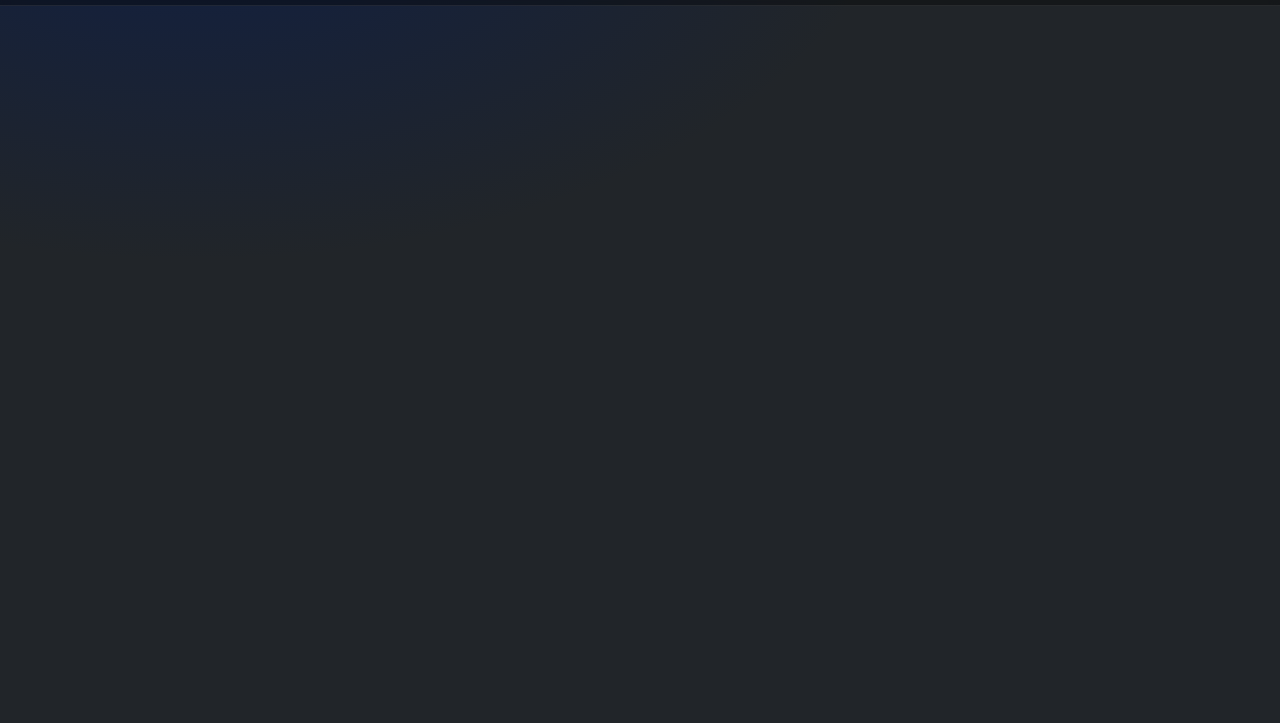
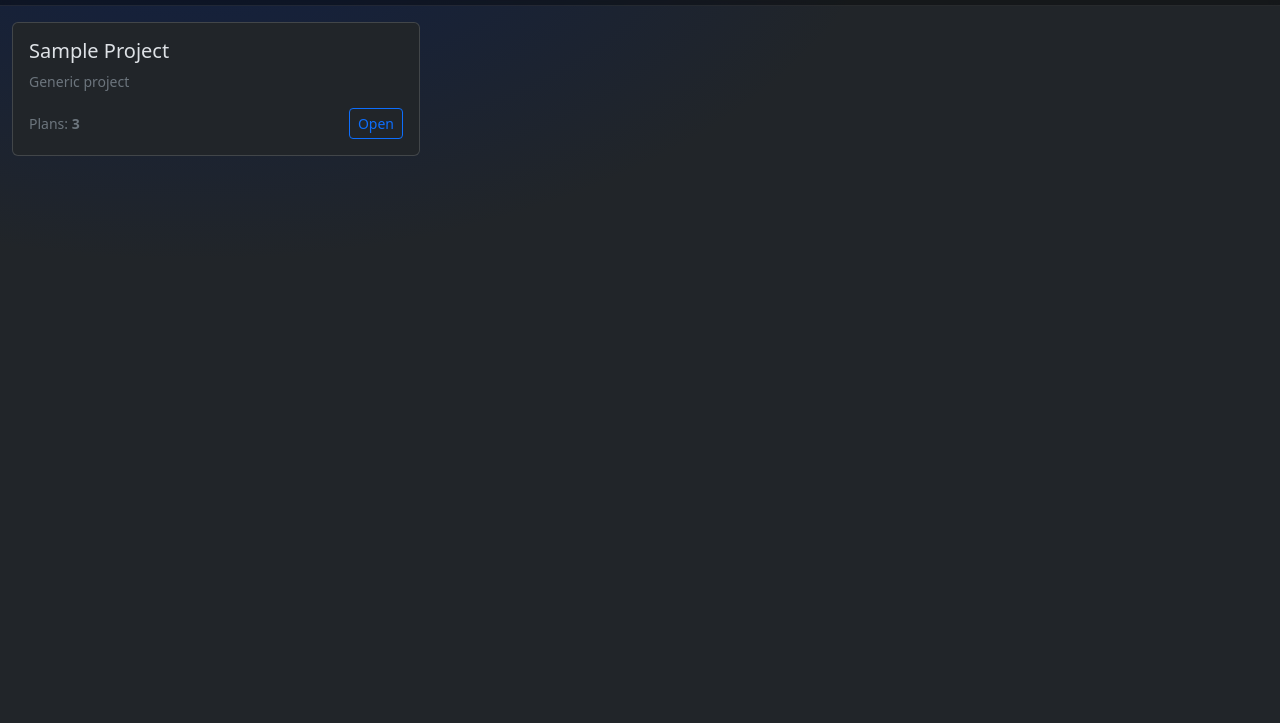
Before and after one commit to mohamedsalahnassar/Project-Planner, a website: page Project_Planner_App.html in a window 1280 px wide. Shown: the part 77-800 px from the top of the page. Drawn offline with nearby package versions, Linux system fonts and the light colour scheme.

Commit message:
Fix state replacement and restore sample data

```diff
--- a/Project_Planner_App.html
+++ b/Project_Planner_App.html
@@ -439,7 +439,7 @@
   <script type="module">
       import { aggregate, computeSchedule } from './schedule.js';
       import { exportPlanJSON, importPlanJSON, validateColumns } from './export.js';
-    import { state, load, save, getTeam, getPhase, getProject } from './data.js';
+      import { state, load, save, getTeam, getPhase, getProject, replaceState } from './data.js';
       load();
     /* ===================== APP CODE (v20) ===================== */
     const STORAGE_KEY = "project_planner_v20";
@@ -504,6 +504,10 @@
     };
       const FE_IDS = new Set(seedTasks.map(s=> s.split("|")[0]));
 
+      if(!state.projects.length){
+        replaceState(structuredClone(DEFAULT_DATA));
+        save();
+      }
 
   function seedEffortsFromBaselineGlobal(){
   try{
@@ -1625,9 +1629,9 @@ function seedEffortsFromBaselineGlobal(){
       const blob = new Blob([data], {type:'application/json'});
       const url = URL.createObjectURL(blob); const a=document.createElement('a'); a.href=url; a.download='project_planner_v20.json'; a.click(); URL.revokeObjectURL(url);
     };
-    byId('file-import').onchange = (e)=>{ const f=e.target.files[0]; if(!f) return; const r=new FileReader(); r.onload=()=>{ try{ const obj=JSON.parse(r.result); if(obj.phaseIds){ state.proposals.push(importPlanJSON(r.result)); } else { state=obj; } save(); applyTheme(state.meta.theme||"Dark"); document.documentElement.setAttribute('dir', state.meta.rtl ? 'rtl' : 'ltr'); try{ let need=false; (state.tasks||[]).forEach(t=>{ if(!t.efforts || !t.efforts.length) need=true; }); if(need){ seedEffortsFromBaselineGlobal(); save(); } }catch(e){}
+      byId('file-import').onchange = (e)=>{ const f=e.target.files[0]; if(!f) return; const r=new FileReader(); r.onload=()=>{ try{ const obj=JSON.parse(r.result); if(obj.phaseIds){ state.proposals.push(importPlanJSON(r.result)); } else { replaceState(obj); } save(); applyTheme(state.meta.theme||"Dark"); document.documentElement.setAttribute('dir', state.meta.rtl ? 'rtl' : 'ltr'); try{ let need=false; (state.tasks||[]).forEach(t=>{ if(!t.efforts || !t.efforts.length) need=true; }); if(need){ seedEffortsFromBaselineGlobal(); save(); } }catch(e){}
         buildProjects(); }catch(err){ alert('Invalid JSON: '+err); } }; r.readAsText(f); };
-    byId('btn-reset').onclick = ()=>{ if(confirm('Reset to defaults?')){ state = structuredClone(DEFAULT_DATA); save(); applyTheme(state.meta.theme||"Dark"); document.documentElement.setAttribute('dir', state.meta.rtl ? 'rtl' : 'ltr'); try{ let need=false; (state.tasks||[]).forEach(t=>{ if(!t.efforts || !t.efforts.length) need=true; }); if(need){ seedEffortsFromBaselineGlobal(); save(); } }catch(e){}
+      byId('btn-reset').onclick = ()=>{ if(confirm('Reset to defaults?')){ replaceState(structuredClone(DEFAULT_DATA)); save(); applyTheme(state.meta.theme||"Dark"); document.documentElement.setAttribute('dir', state.meta.rtl ? 'rtl' : 'ltr'); try{ let need=false; (state.tasks||[]).forEach(t=>{ if(!t.efforts || !t.efforts.length) need=true; }); if(need){ seedEffortsFromBaselineGlobal(); save(); } }catch(e){}
         buildProjects(); } };
     byId('themeSelect').onchange = (e)=>{ state.meta.theme = e.target.value; applyTheme(state.meta.theme); save(); };
     // Data menu
--- a/data.js
+++ b/data.js
@@ -20,6 +20,11 @@ export function save(){
   try{ localStorage.setItem(STORAGE_KEY, JSON.stringify(state)); }catch(e){}
 }
 
+export function replaceState(newState){
+  Object.keys(state).forEach(k=> delete state[k]);
+  Object.assign(state, newState);
+}
+
 export function getTeam(teamId){ return state.teams.find(t => t.id === teamId); }
 export function getPhase(phaseId){ return state.phases.find(p => p.id === phaseId); }
 export function getProject(projectId){ return state.projects.find(p => p.id === projectId); }
```
Lines whose indentation alone changed are shown as unchanged.
